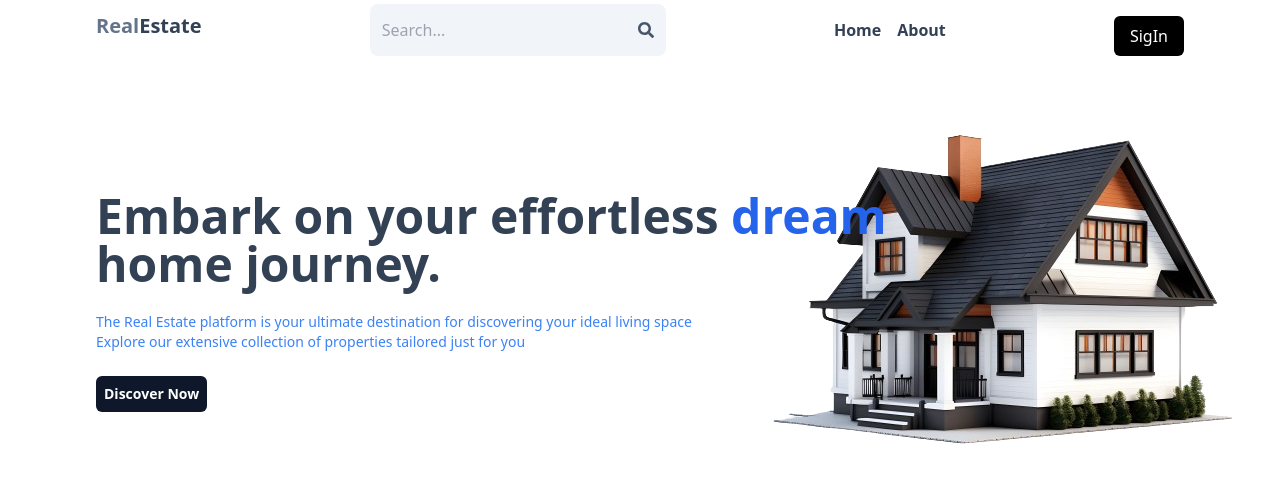
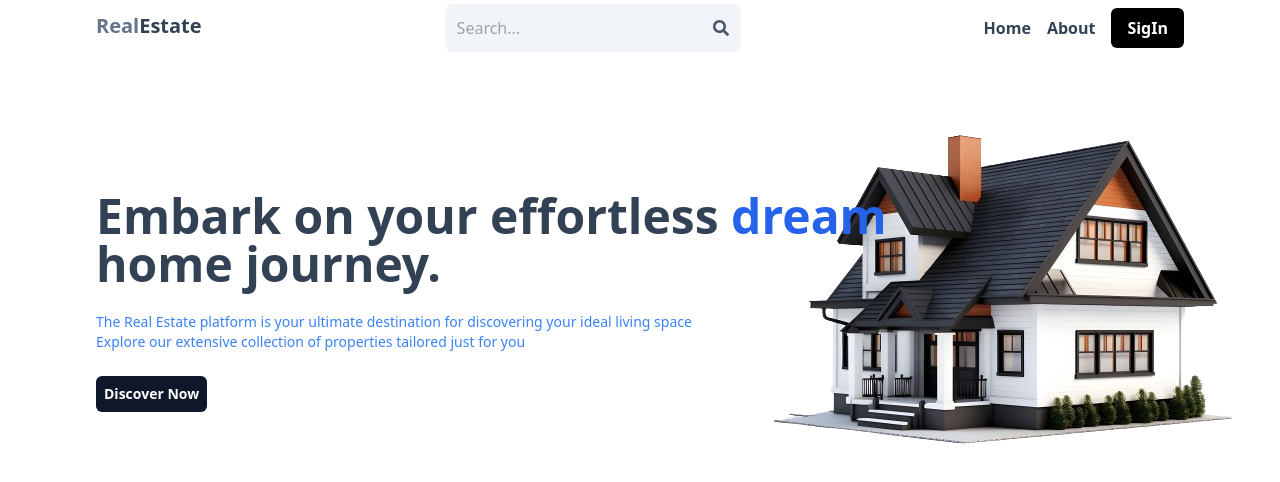
Before and after one commit to Adnan9750/Mern-Stack-Real-Estate-Project, a React (Vite) app in the folder client/: page / in a window 1280 px wide. Shown: the top 482 px of the page. Built offline with nearby package versions, Linux system fonts and the light colour scheme; no server answers.

Commit message:
header mobile update

```diff
--- a/client/src/components/Header.jsx
+++ b/client/src/components/Header.jsx
@@ -80,7 +80,7 @@ const Header = () => {
                             About
                         </li>
                     </Link>
-                    {/* <Link to='/profile'>
+                    <Link to='/profile'>
                         {
                             currentUser ?(
                                     <img className='rounded-full h-7 w-7 object-cover' src={currentUser.avatar}
@@ -90,9 +90,9 @@ const Header = () => {
                                     SigIn
                                 </li>)
                         }
-                    </Link>     */}
+                    </Link>
                 </ul>
-                <div className='block mt-3'>
+                <div className='block md:hidden mt-3'>
                     <Link to='/profile'>
                         {
                             currentUser ?(
```
